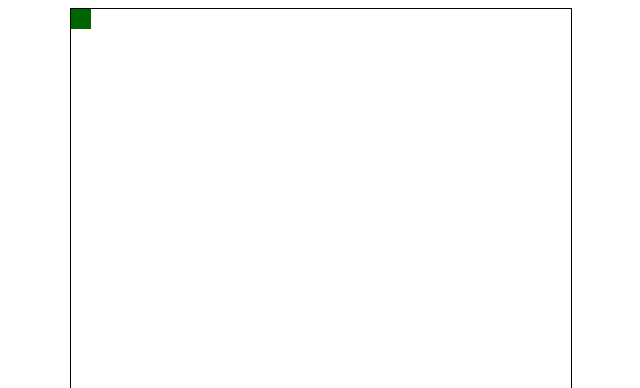
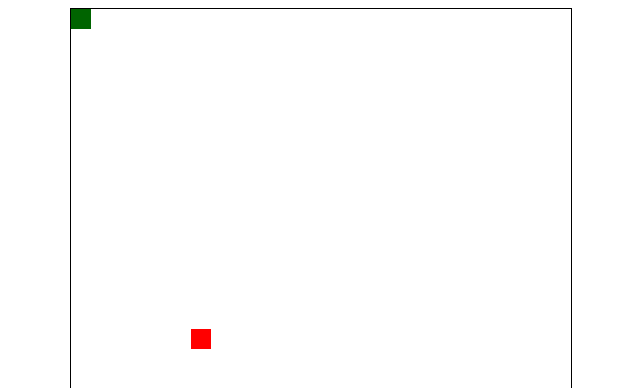
Before and after one commit to pavelkoshkin92/Web, a plain HTML site: page JS/snake/index.html in a window 1280 px wide. Shown: the top 388 px of the page, 319-959 px from the left. Drawn offline with Linux system fonts and the light colour scheme.

Commit message:
JS snake + food

```diff
--- a/JS/snake/index.html
+++ b/JS/snake/index.html
@@ -8,6 +8,7 @@
 <body>
 <div id="field">
     <div id="snake"></div>
+    <div id="food"></div>
 </div>
 
 <script src="script.js"></script>
--- a/JS/snake/script.js
+++ b/JS/snake/script.js
@@ -4,6 +4,47 @@ field = snake.offsetParent;
 var timerId;
 
 //start();
+//food
+
+var food = document.getElementById("food");
+function topPositionFood() {
+    var max=500;
+    var min=0;
+
+    var topPosition = Math.floor(Math.random()*(max - min) + min);
+
+    if(topPosition%20==0){
+        food.style.top=topPosition+"px";
+    }
+    else {
+        topPositionFood();
+    }
+
+}
+function leftPositionFood() {
+    var max=500;
+    var min=0;
+
+
+    var leftPosition = Math.floor(Math.random()*(max - min) + min);
+    if(leftPosition%20==0){
+        food.style.left=leftPosition+"px";
+
+    }
+    else {
+        leftPositionFood();
+    }
+
+}
+function positionFood() {
+    topPositionFood();
+    leftPositionFood();
+}
+
+positionFood();
+
+
+
 
 window.addEventListener("keydown", function(event) {
     if (event.keyCode == 68) {
@@ -43,6 +84,14 @@ function start(){
 function move(func){
     timerId = setInterval(function() {
         func();
+        if(snake.offsetLeft==parseInt(String(food.style.left)) && snake.offsetTop==parseInt(String(food.style.top))){
+
+            positionFood();
+            addElementSnake();
+
+        }
+
+
     }, 100);
 
 }
@@ -52,13 +101,7 @@ function right(){
     snake.style.left = snake.offsetLeft;
     a = snake.offsetLeft;
     snake.style.left=(a+20)+"px";
-    console.log(snake.offsetLeft);
 
-    //остановка анимации
-
-    /*if(snake.offsetLeft>=480){
-     clearInterval(timerId);
-     }*/
 
 }
 function left(){
@@ -67,7 +110,7 @@ function left(){
     snake.style.left = snake.offsetLeft;
     a = snake.offsetLeft;
     snake.style.left=(a-20)+"px";
-    console.log(snake.offsetLeft);
+
 }
 function up(){
 
@@ -75,7 +118,7 @@ function up(){
     snake.style.top = snake.offsetTop;
     a = snake.offsetTop;
     snake.style.top=(a-20)+"px";
-    console.log(snake.offsetTop);
+
 }
 function down(){
 
@@ -83,5 +126,8 @@ function down(){
     snake.style.top = snake.offsetTop;
     a = snake.offsetTop;
     snake.style.top=(a+20)+"px";
-    console.log(snake.offsetTop);
+
 }
+function addElementSnake() {
+
+}
--- a/JS/snake/style.css
+++ b/JS/snake/style.css
@@ -5,6 +5,7 @@
     border: 1px solid black;
     width: 500px;
     height: 500px;
+    position: relative;
 }
 
 #snake{
@@ -12,4 +13,13 @@
     width: 20px;
     height: 20px;
     background-color:darkgreen;
+
 }
+
+#food {
+    position: relative;
+    width: 20px;
+    height: 20px;
+    background-color:red;
+    z-index: -100;
+}
```
